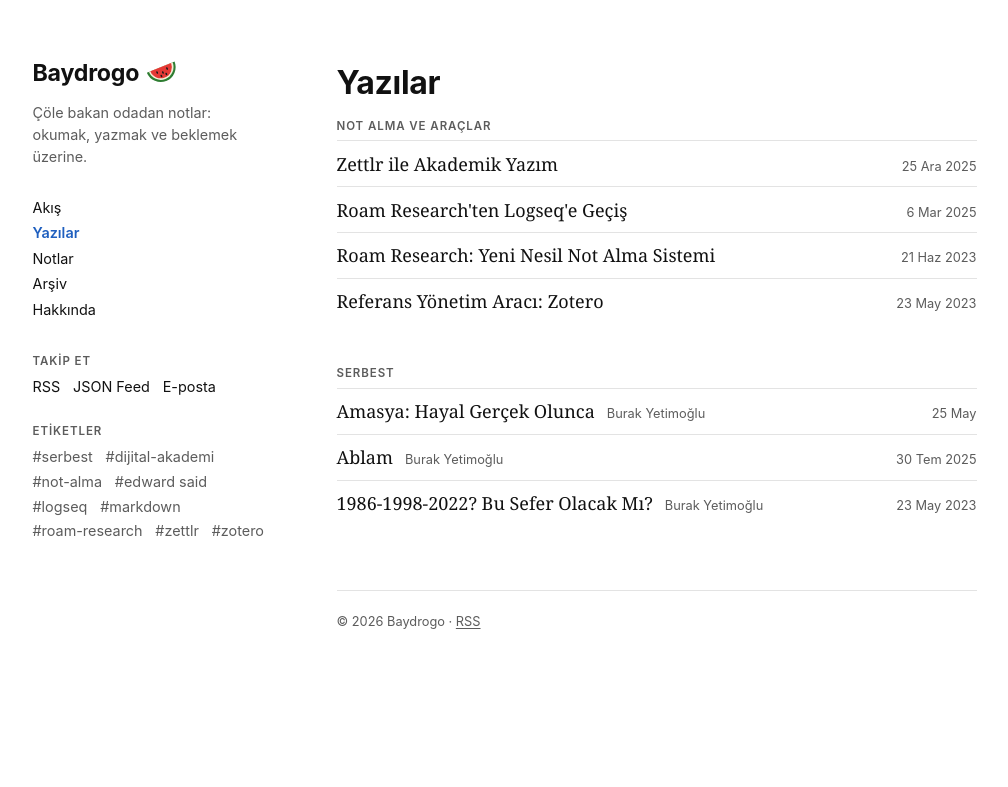
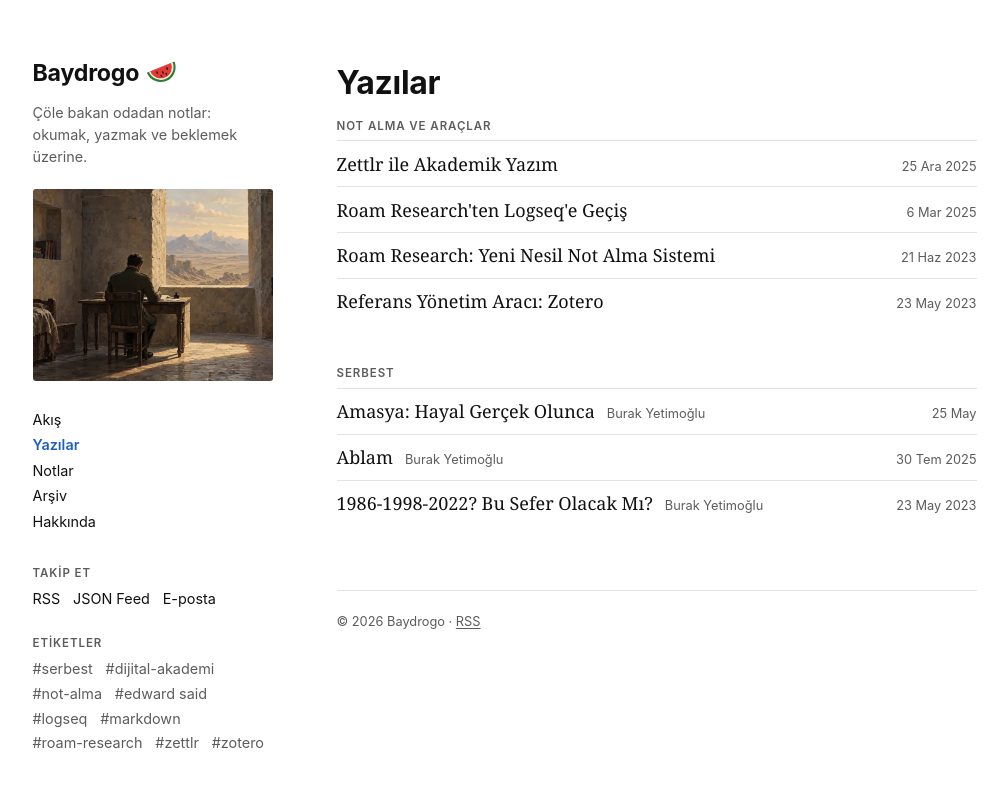
Before and after one commit to baydrogo/baydrogo, a Jekyll site: the page built from yazilar.html, in a window 1280 px wide. Shown: the top 787 px of the page, without its empty margins (128-1136 px from the left). Built offline with Jekyll 4.4.1, drawn with Linux system fonts in a browser that asks for light colours.

Commit message:
Drogo görseli her sayfada; telefonda ince panorama şeridi
Co-Authored-By: Claude Opus 5.5 <noreply@anthropic.com>

```diff
--- a/_includes/kenar-cubugu.html
+++ b/_includes/kenar-cubugu.html
@@ -6,9 +6,10 @@
     </div>
     <p class="tanitim p-note">{{ site.description }}</p>
   </div>
-  {%- if include.bolum == "akis" %}
-  <img class="kenar-gorsel" src="{{ '/assets/img/drogo-oda.webp' | relative_url }}" alt="Kaledeki odasında, çöle bakan pencerenin önünde masada yazı yazan bir subay" width="480" height="384">
-  {%- endif %}
+  <picture>
+    <source media="(max-width: 860px)" srcset="{{ '/assets/img/drogo-serit.webp' | relative_url }}" width="1280" height="401">
+    <img class="kenar-gorsel" src="{{ '/assets/img/drogo-oda.webp' | relative_url }}" alt="Kaledeki odasında, çöle bakan pencerenin önünde masada yazı yazan bir subay" width="480" height="384">
+  </picture>
 
   <nav class="menu">
     <a href="{{ '/' | relative_url }}"{% if include.bolum == "akis" %} aria-current="page"{% endif %}>Akış</a>
--- a/assets/css/style.scss
+++ b/assets/css/style.scss
@@ -306,7 +306,7 @@ a { color: var(--mavi); text-underline-offset: 0.15em; text-decoration-thickness
     border-bottom: 1px solid var(--cizgi);
   }
   .tanitim { margin-bottom: 1rem; }
-  .kenar-gorsel { display: none; }
+  .kenar-gorsel { margin: 0 0 1rem; }
   .menu { flex-direction: row; flex-wrap: wrap; gap: 0.2rem 1.1rem; margin-bottom: 0; }
   .kenar-bolum { display: none; }
 }
```
Also changed, not shown: assets/img/drogo-serit.webp (added).
